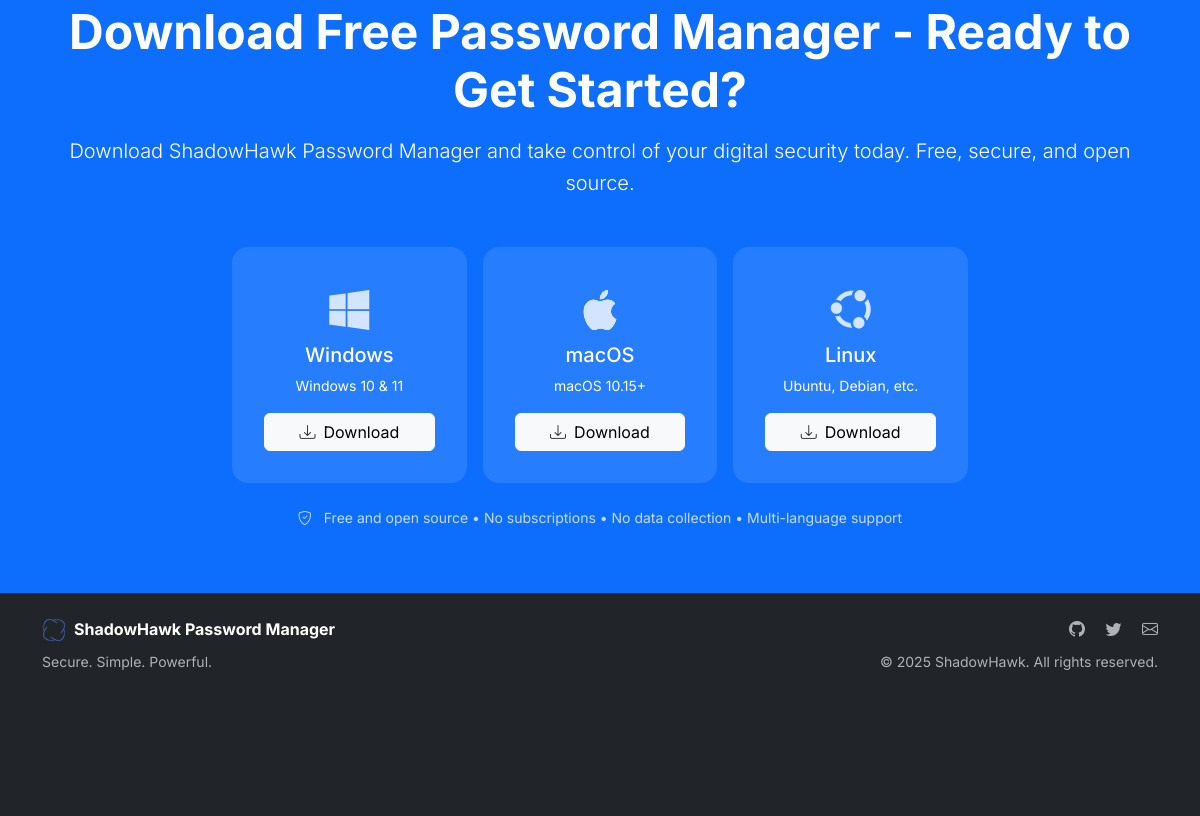
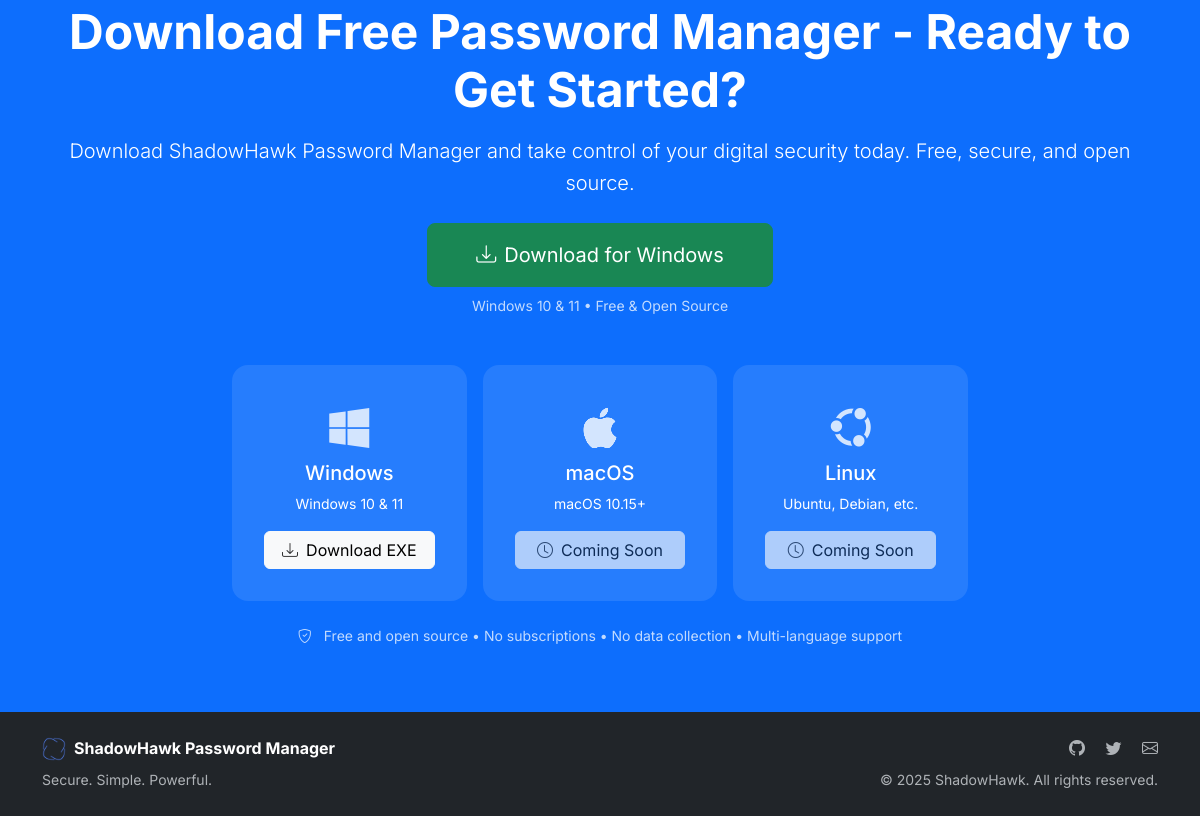
Before and after one commit to Klucznik6/ShadowHawk-passwords-manager, an Electron app: page docs/index.html in a window 1200 px wide. Shown: the part 4456-5272 px from the top of the page. Before the commit the page ends 5153 px from the top, so only its background shows below. Drawn offline with nearby package versions, Linux system fonts and the light colour scheme.

Commit message:
feat: Add download button for Windows installer and update download section

```diff
--- a/docs/index.html
+++ b/docs/index.html
@@ -546,7 +546,16 @@
     <section id="download" class="py-5 bg-primary text-white" itemscope itemtype="https://schema.org/SoftwareApplication">
         <div class="container text-center">
             <h2 class="display-5 fw-bold mb-3">Download Free Password Manager - Ready to Get Started?</h2>
-            <p class="lead mb-5" itemprop="description">Download ShadowHawk Password Manager and take control of your digital security today. Free, secure, and open source.</p>
+            <p class="lead mb-4" itemprop="description">Download ShadowHawk Password Manager and take control of your digital security today. Free, secure, and open source.</p>
+
+            <!-- Main Download Button -->
+            <div class="mb-5">
+                <button class="btn btn-success btn-lg px-5 py-3"
+                        onclick="window.location.href='media/installers/HawkPass - windows installer.exe'">
+                    <i class="bi bi-download me-2"></i>Download for Windows
+                </button>
+                <p class="small mt-2 opacity-75">Windows 10 & 11 • Free & Open Source</p>
+            </div>
 
             <div class="row justify-content-center">
                 <div class="col-lg-8">
@@ -557,8 +566,9 @@
                                     <i class="bi bi-windows fs-1 mb-3"></i>
                                     <h5>Windows</h5>
                                     <p class="small mb-3">Windows 10 & 11</p>
-                                    <button class="btn btn-light w-100">
-                                        <i class="bi bi-download me-2"></i>Download
+                                    <button class="btn btn-light w-100"
+                                            onclick="window.location.href='media/installers/HawkPass - windows installer.exe'">
+                                        <i class="bi bi-download me-2"></i>Download EXE
                                     </button>
                                 </div>
                             </div>
@@ -568,8 +578,8 @@
                                     <i class="bi bi-apple fs-1 mb-3"></i>
                                     <h5>macOS</h5>
                                     <p class="small mb-3">macOS 10.15+</p>
-                                    <button class="btn btn-light w-100">
-                                        <i class="bi bi-download me-2"></i>Download
+                                    <button class="btn btn-light w-100" disabled>
+                                        <i class="bi bi-clock me-2"></i>Coming Soon
                                     </button>
                                 </div>
                             </div>
@@ -579,8 +589,8 @@
                                     <i class="bi bi-ubuntu fs-1 mb-3"></i>
                                     <h5>Linux</h5>
                                     <p class="small mb-3">Ubuntu, Debian, etc.</p>
-                                    <button class="btn btn-light w-100">
-                                        <i class="bi bi-download me-2"></i>Download
+                                    <button class="btn btn-light w-100" disabled>
+                                        <i class="bi bi-clock me-2"></i>Coming Soon
                                     </button>
                                 </div>
                             </div>
```
